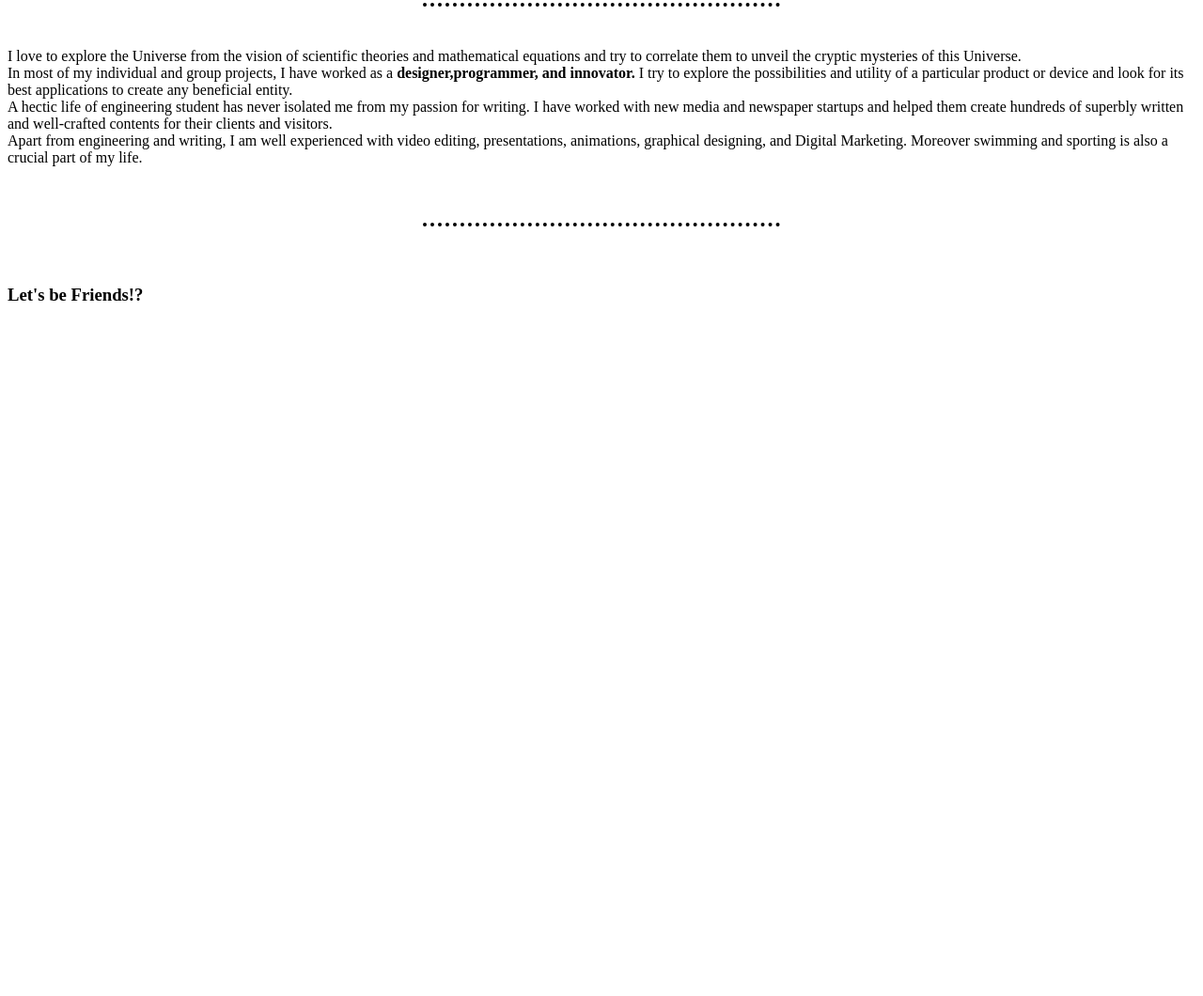
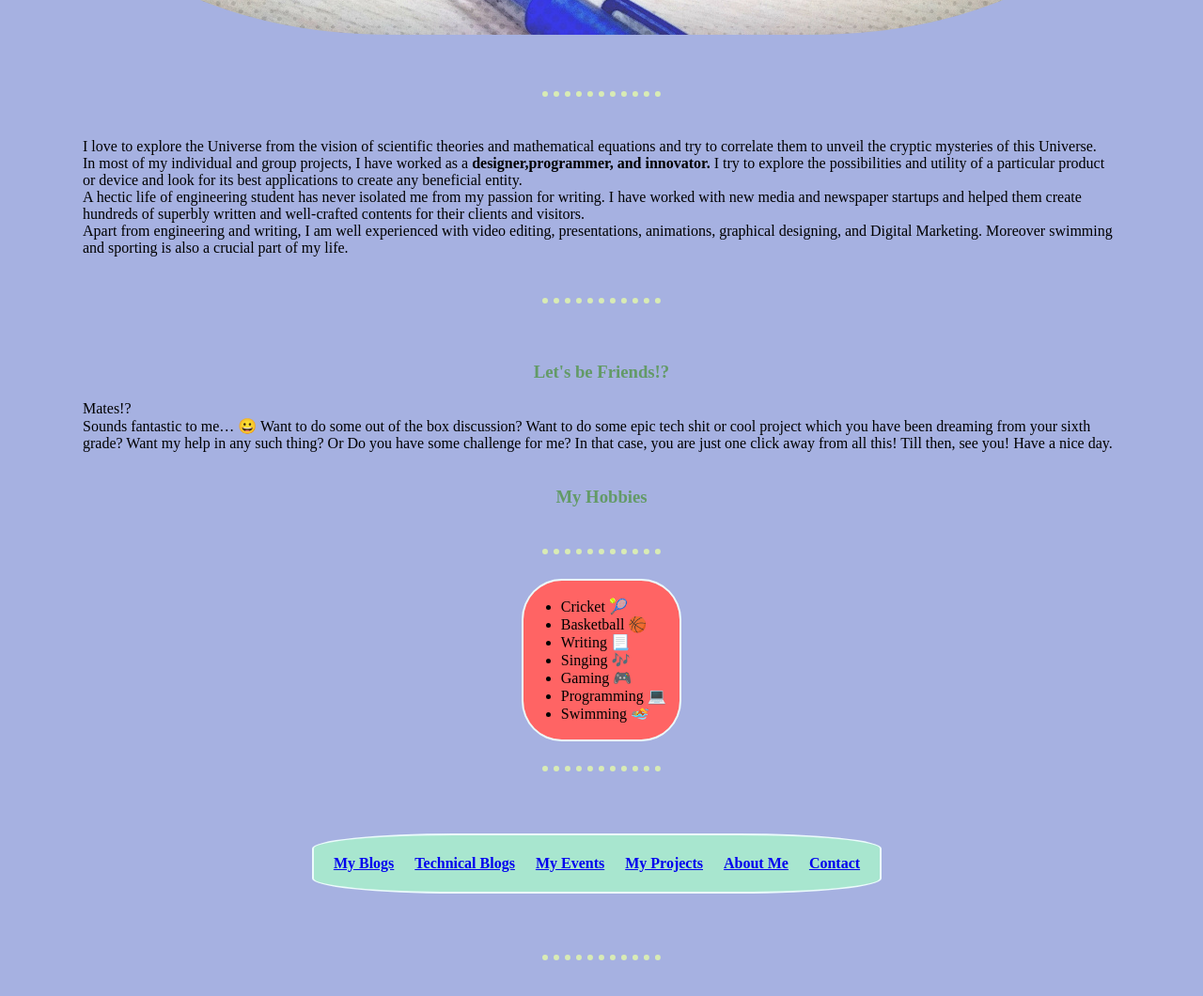
Before and after one commit to sedhha/technopain, a plain HTML site: page index.html in a window 1280 px wide. Shown: the part 924-1984 px from the top of the page at 94% size. Drawn offline with Linux system fonts and the light colour scheme.

Commit message:
First CSS update

```diff
--- /dev/null
+++ b/css/styles.css
@@ -0,0 +1,71 @@
+body{
+  background-color: #a6b1e1;
+}
+h1
+{
+  color: #363062;
+}
+h3
+{
+  color: #639a67;
+}
+h4
+{
+  padding-right: 10px;
+}
+hr{
+  border-style: none;
+  border-top-style: dotted;
+  border-width: 6px;
+  color: #d8ebb5;
+  width: 10%;
+}
+/*********************Classes************************/
+.CenterBullets
+{
+  align-items: baseline;
+  max-width:10%;
+  margin:auto;
+  text-align:center;
+  border: 2px solid #ecfbfc;
+  border-radius: 25%;
+  background-color: #ff6464;
+}
+.Alignment
+{
+  text-align: justify;
+}
+.CenterHeadings
+{
+  text-align: center;
+}
+.InitialCenterHeadings
+{
+  text-align: center;
+  text-shadow: 2px 2px #0f4c75;
+  text-decoration-style: solid;
+  color: #f4eec7;
+}
+table
+{
+  border: 2px solid #ecfbfc;
+  background-color: #a8e6cf;
+  border-radius: 25%;
+}
+td:hover
+{
+  background-color: #e8f9e9;
+  padding: 2px;
+}
+.initial
+{
+  border-radius: 30%;
+  display: block;
+  margin-left: auto;
+  margin-right: auto;
+}
+.ParaPadding
+{
+  padding-left: 20;
+  margin: 0 5em;
+}
--- a/index.html
+++ b/index.html
@@ -2,30 +2,22 @@
 <html lang="en" dir="ltr">
 
 <head>
-  <style>
-    body{
-      background-color: #ffffff;
-    }
-    hr{
-      border-style: none;
-      border-top-style: dotted;
-      width: 30%;
-      border-width: 4px;
-    }
-  </style>
   <!--For more emojis refer this: https://apps.timwhitlock.info/emoji/tables/unicode-->
   <meta charset="utf-8" name="description" content="This page is under construction!">
   <title>© Technopain🚀</title>
+  <link rel="stylesheet" href="css/styles.css">
 </head>
 
 <body>
-  <h1>TECHNOPAIN</h1>
-  <h3><em><strong>Explore the science behind everyday events.</strong></em></h3>
-  <p><em>SCIENCE IS NOT JUST A SUBJECT,
+  <h1 class="CenterHeadings">TECHNOPAIN</h1>
+  <h3 class="CenterHeadings"><em><strong>Explore the science behind everyday events.</strong></em></h3>
+  <br>
+  <p class="InitialCenterHeadings"><em>SCIENCE IS NOT JUST A SUBJECT,
       IT’S THE ESSENCE OF NATURE. IT’S THE HIDDEN ANSWERS IN THE OCEAN OF
       QUESTIONS WHICH SEEMS TO BE UNDEFINED EVERYWHERE.</em>
   </p>
-  <p>
+  <br><br>
+  <p class="ParaPadding">
     Hi Folks!
     I am Shivam and glad to see you here. I am a design engineer with 3+ years of
     work experience in technological projects and business marketing.<br>
@@ -36,9 +28,11 @@
     <br>
     <hr>
     <br><br>
-    <img src="images/render1.jpg" alt="Image Not available">
-    <br><br>
-    <hr>
+    <img class="initial" src="images/render1.jpg" alt="Image Not available">
+  </p>
+  <br><br>
+  <hr>
+  <p class="ParaPadding">
     <br><br>
     I love to explore the Universe from the vision of scientific theories
     and mathematical equations and try to correlate them to unveil the
@@ -62,8 +56,8 @@
   <br><br>
   <hr>
   <br><br>
-  <h3>Let's be Friends!?</h3>
-  <p>
+  <h3 class="CenterHeadings">Let's be Friends!?</h3>
+  <p class="ParaPadding">
     Mates!?
     <br>
     Sounds fantastic to me… 😀
@@ -73,27 +67,51 @@
     In that case, you are just one click away from all this! Till then, see you!
     Have a nice day.
   </p>
-  <h3>My Hobbies</h3>
-  <ul>
-    <li>Cricket 🎾</li>
-    <li>Basketball 🏀</li>
-    <li>Writing 📃</li>
-    <li>Singing 🎶</li>
-    <li>Gaming 🎮</li>
-    <li>Programming 💻</li>
-    <li>Swimming 🏊</li>
+  <br>
+  <h3 class="CenterHeadings">My Hobbies</h3>
+  <br>
+  <hr>
+  <br>
+  <ul class="CenterBullets">
+    <br>
+    <li class="Alignment">Cricket 🎾</li>
+    <li class="Alignment">Basketball 🏀</li>
+    <li class="Alignment">Writing 📃</li>
+    <li class="Alignment">Singing 🎶</li>
+    <li class="Alignment">Gaming 🎮</li>
+    <li class="Alignment">Programming 💻</li>
+    <li class="Alignment">Swimming 🏊</li>
+    <br>
   </ul>
-  <br>
   <br>
   <hr>
   <br><br>
-  <h4><a href="blogs.html">My Blogs</a></h4>
-  <h4><a href="techblogs.html">Technical Blogs</a></h4>
-  <h4><a href="events.html">My Events</a></h4>
-  <h4><a href="projects.html">My Projects</a></h4>
-  <h4><a href="about_me.html">About Me</a>
+  <h4>
+    <table align="center" cellspacing="20" class="TableBg">
+      <tbody>
+        <tr class="CenterHeadings">
+          <td>
+            <a class="Hypers" href="blogs.html">My Blogs</a>
+          </td>
+          <td>
+            <a href="techblogs.html">Technical Blogs</a>
+          </td>
+          <td>
+            <a href="events.html">My Events</a>
+          </td>
+          <td>
+            <a href="projects.html">My Projects</a>
+          </td>
+          <td>
+            <a href="about_me.html">About Me</a>
+          </td>
+          <td>
+            <a href="contact_details.html">Contact</a>
+          </td>
+        </tr>
+      </tbody>
+    </table>
   </h4>
-  <h4><a href="contact_details.html">Contact</a></h4>
   <br><br>
   <hr>
   <br><br>
```
Also changed, not shown: about_me.html (+7 -0 lines), blogs.html (+3 -0 lines), contact_details.html (+4 -1 lines), events.html (+4 -0 lines), projects.html (+38 -11 lines), techblogs.html (+5 -0 lines).
